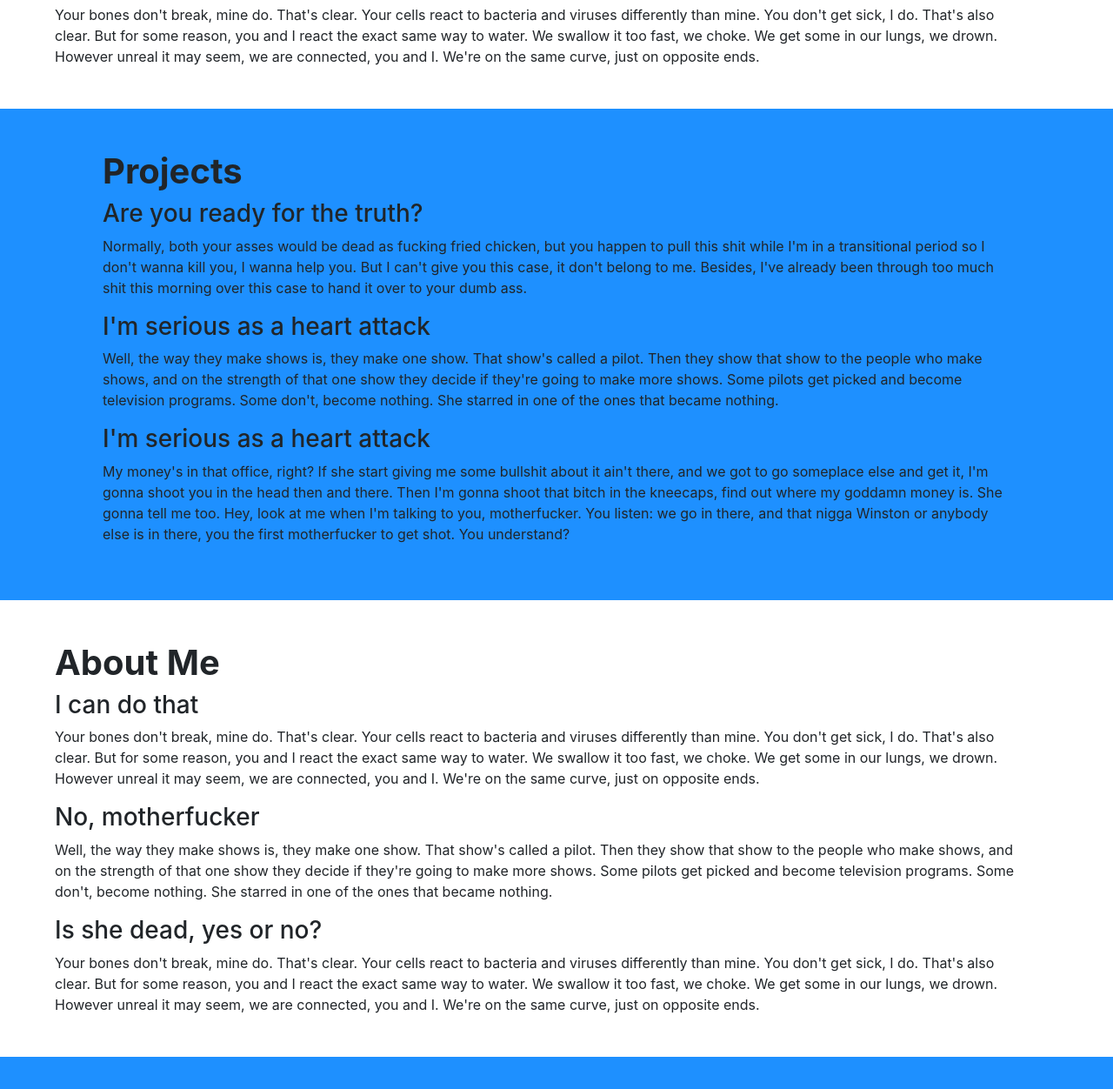
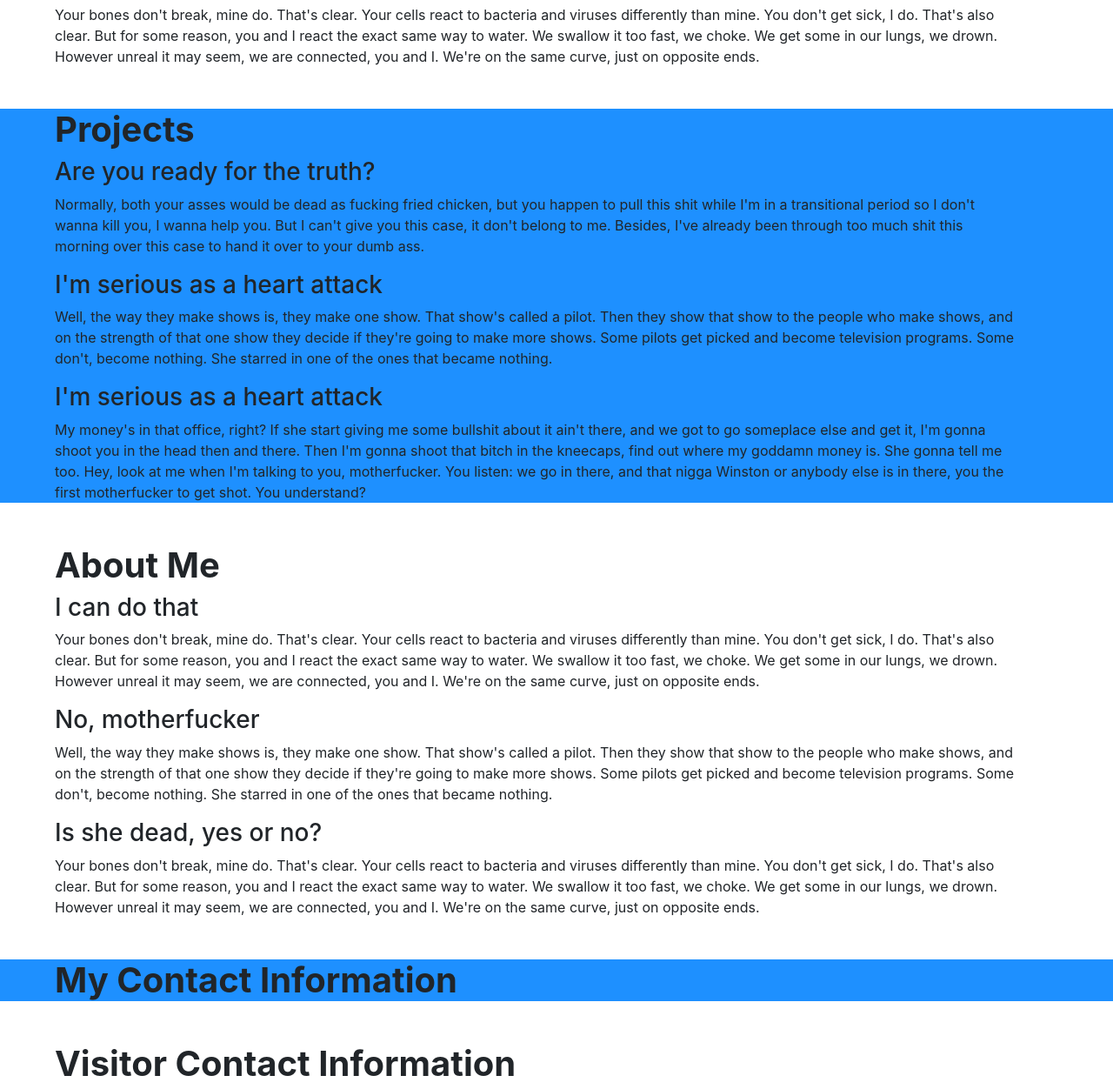
Before and after one commit to m-squared626/pwp-mmadrid, a plain HTML site: page public_html/index.html in a window 1280 px wide. Shown: the part 1809-3061 px from the top of the page at 87% size. Drawn offline with nearby package versions, Linux system fonts and the light colour scheme.

Commit message:
html file formatting

```diff
--- a/public_html/index.html
+++ b/public_html/index.html
@@ -151,7 +151,7 @@
 
 <!-- Start of Projects Section -->
 			<Section class="projects">
-				<div class="container p-5">
+				<div class="container m-5">
 					<div class=""></div>
 					<h1><strong>Projects</strong></h1>
 						<h3>Are you ready for the truth?</h3>
@@ -206,11 +206,11 @@
 <!-- End of About Me Sections -->
 
 <!-- Start of My Contact info Section -->
-		<section class="projects">
-			<div class="container p-5">
-				<h1><strong>My Contact Information</strong></h1>
-			</div>
-		</section>
+			<section class="projects">
+				<div class="container m-5">
+					<h1><strong>My Contact Information</strong></h1>
+				</div>
+			</section>
 
 <!-- End of My Contact info Section -->
 
--- a/public_html/style.css
+++ b/public_html/style.css
@@ -1,5 +1,5 @@
+/* Navbar Section */
 
-/* Navbar Section */
 
 /* Picture with Text Section */
 
```
